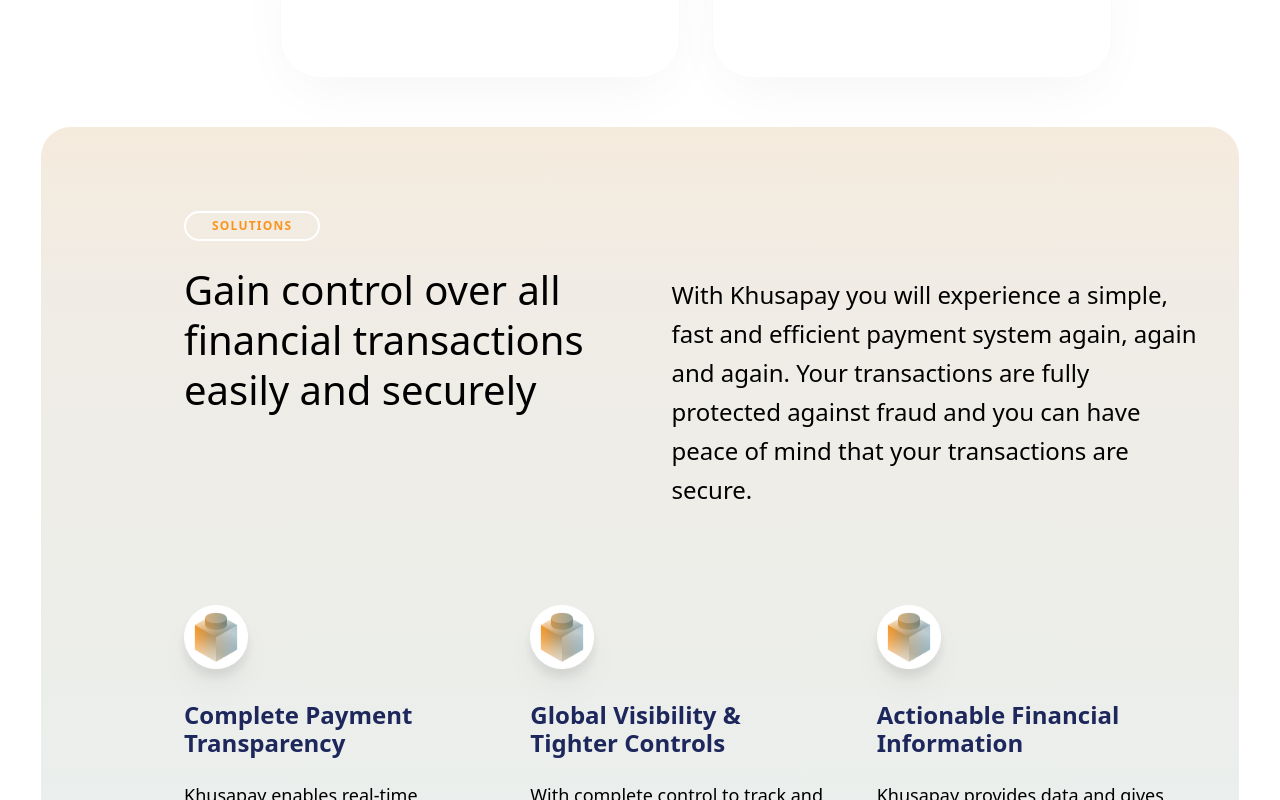
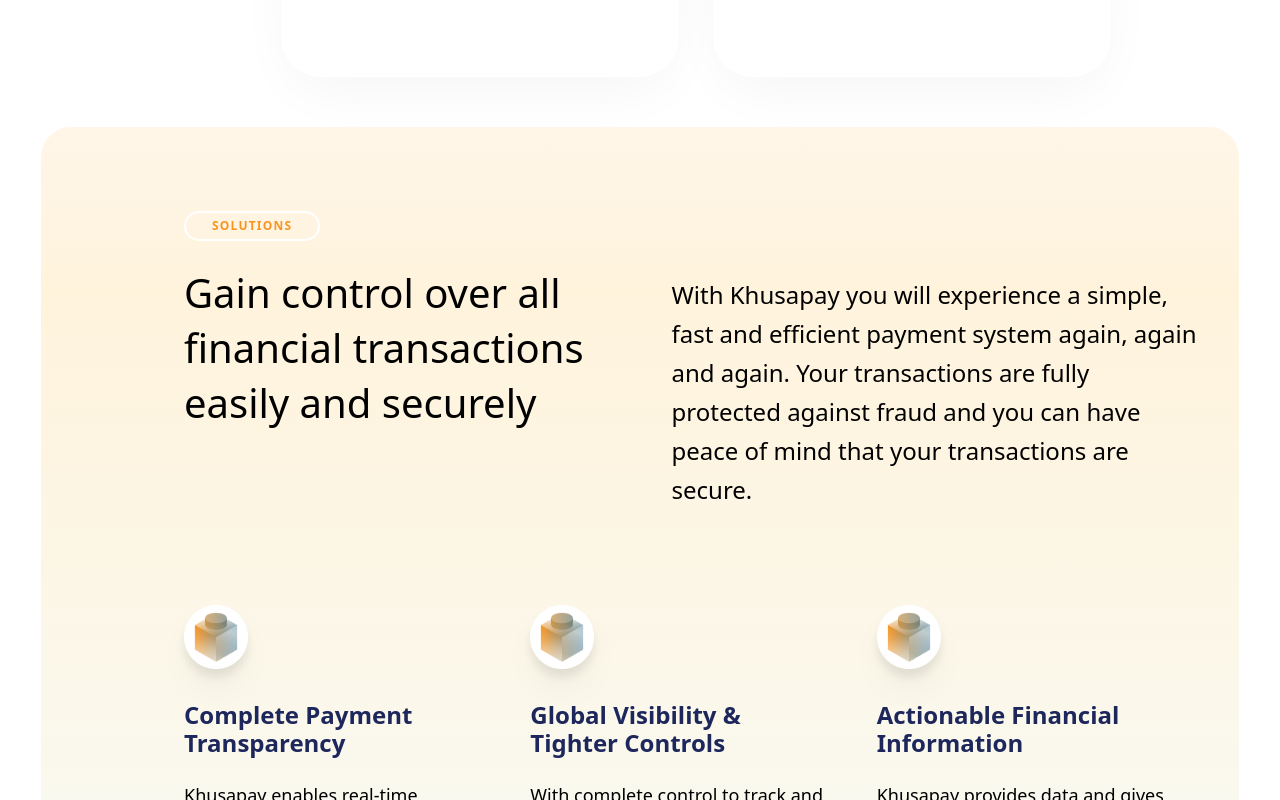
Before and after one commit to samuel11731/khusa-landing, a Vue app: page / in a window 1280 px wide. Shown: the part 3860-4660 px from the top of the page. Built offline with nearby package versions, Linux system fonts and the light colour scheme.

Commit message:
style: Adjust background gradient colors and h2 line height.

```diff
--- a/src/App.vue
+++ b/src/App.vue
@@ -223,7 +223,7 @@
 
        <!-- Solutions -->
 
-<div class="w-[calc(100vw-32px)] md:w-[calc(100vw-82px)] relative left-1/2 -translate-x-1/2 bg-gradient-to-b from-[#f5ebdd] via-[#f0ece5] via-10% to-[#e6f1f3] to-70% rounded-t-[30px] md:rounded-t-[30px] rounded-b-none pt-12 md:pt-[84px] px-6 md:pl-[143px] md:pr-16 pb-12 md:pb-24 mb-0 z-20">
+<div class="w-[calc(100vw-32px)] md:w-[calc(100vw-82px)] relative left-1/2 -translate-x-1/2 bg-gradient-to-b from-[#fff6e9] via-[#fff3dc] via-10% to-[#f5feff] to-70% rounded-t-[30px] md:rounded-t-[30px] rounded-b-none pt-12 md:pt-[84px] px-6 md:pl-[143px] md:pr-16 pb-12 md:pb-24 mb-0 z-20">
 
   <div class="grid grid-cols-1 lg:grid-cols-2 gap-8 md:gap-16 mb-12 md:mb-24 items-start">
     <div data-aos="fade-right">
@@ -232,7 +232,7 @@
         Solutions
       </span>
 
-      <h2 class="text-3xl md:text-[40px] font-medium text-black leading-tight">
+      <h2 class="text-3xl md:text-[40px] font-medium text-black sm:leading-[55px]">
         Gain control over all financial transactions easily and securely
       </h2>
     </div>
```
